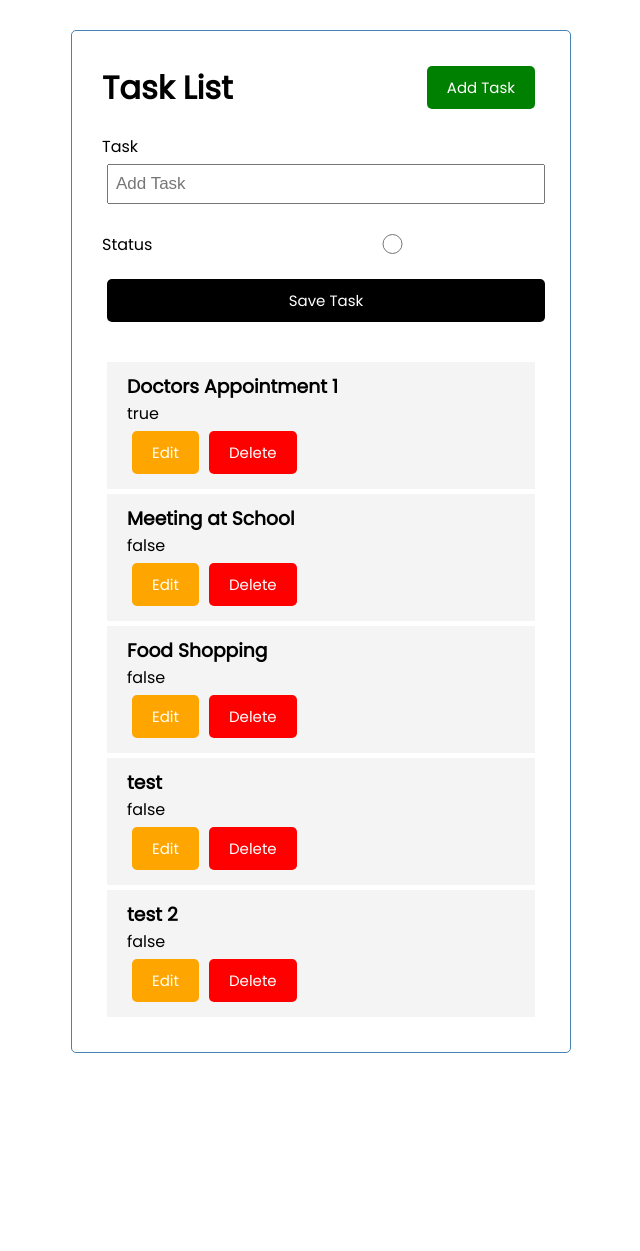
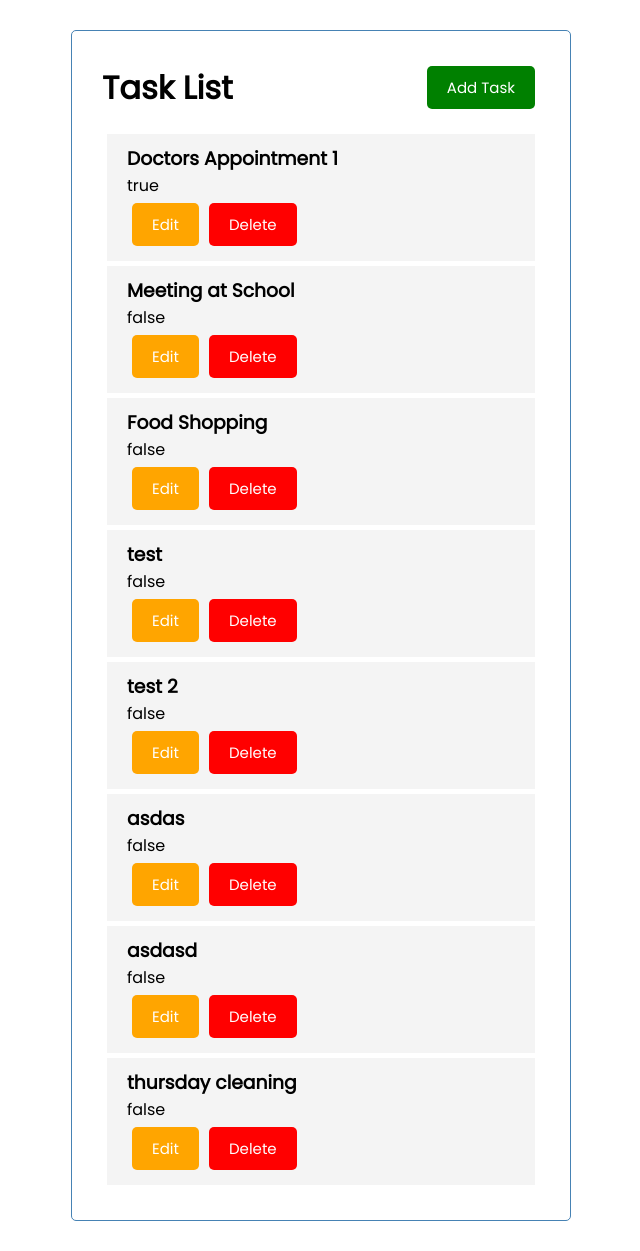
Before and after one commit to valeriyaterziyska/angular-task, an Angular app in the folder task-list/: page / in a window 1280 px wide. Shown: the whole page, without its empty margins (319-959 px from the left). Before the commit the page ends 1083 px from the top, so only its background shows below. Built offline with nearby package versions, Linux system fonts and the light colour scheme; data requests are answered from the project's data file.

Commit message:
Add buttton functionality

```diff
--- a/task-list/db.json
+++ b/task-list/db.json
@@ -24,6 +24,21 @@
       "id": "7292",
       "title": "test 2",
       "completed": "false"
+    },
+    {
+      "id": "a63f",
+      "title": "asdas",
+      "completed": false
+    },
+    {
+      "id": "4dca",
+      "title": "asdasd",
+      "completed": "false"
+    },
+    {
+      "id": "b1ff",
+      "title": "thursday cleaning",
+      "completed": "false"
     }
   ]
 }
--- a/task-list/src/app/components/add-task/add-task.component.html
+++ b/task-list/src/app/components/add-task/add-task.component.html
@@ -1,4 +1,4 @@
-<form class="add-form" (ngSubmit)="onSubmit()">
+<form *ngIf="showAddTask" class="add-form" (ngSubmit)="onSubmit()">
   <div class="form-control">
     <label for="title">Task</label>
     <input
--- a/task-list/src/app/components/add-task/add-task.component.ts
+++ b/task-list/src/app/components/add-task/add-task.component.ts
@@ -1,5 +1,7 @@
 import { Component, OnInit, Output, EventEmitter } from '@angular/core';
 import { Task } from '../../Task';
+import { UiService } from '../../services/ui.service';
+import { Subscription } from 'rxjs';
 
 @Component({
   selector: 'app-add-task',
@@ -11,16 +13,21 @@
 
   title: string;
   completed: boolean = false;
+  showAddTask?: boolean;
+  subscription: Subscription;
 
-  constructor() {
+  constructor(private uiService: UiService) {
     this.title = '';
     this.completed = false;
+    this.subscription = this.uiService
+      .onToggle()
+      .subscribe((value) => (this.showAddTask = value));
   }
 
   ngOnInit(): void {}
 
   onSubmit() {
-    if(!this.title) {
+    if (!this.title) {
       alert('Please add task');
       return;
     }
@@ -28,7 +35,7 @@
     const newTask = {
       title: this.title,
       completed: this.completed,
-    }
+    };
 
     this.onAddTask.emit(newTask);
 
--- a/task-list/src/app/components/header/header.component.html
+++ b/task-list/src/app/components/header/header.component.html
@@ -1,4 +1,8 @@
 <header>
-    <h1>{{title}}</h1>
-    <app-button color="green" text="Add Task" (btnClick)="addTask()"></app-button>
+  <h1>{{ title }}</h1>
+  <app-button
+    color="{{ showAddTask ? 'red' : 'green' }}"
+    text="{{ showAddTask ? 'Close' : 'Add Task' }}"
+    (btnClick)="addTask()"
+  ></app-button>
 </header>
--- a/task-list/src/app/components/header/header.component.ts
+++ b/task-list/src/app/components/header/header.component.ts
@@ -1,4 +1,6 @@
 import { Component } from '@angular/core';
+import { UiService } from '../../services/ui.service';
+import { Subscription } from 'rxjs';
 
 @Component({
   selector: 'app-header',
@@ -7,8 +9,16 @@
 })
 export class HeaderComponent {
   title: string = 'Task List';
+  showAddTask: boolean = false;
+  subscription: Subscription;
+
+  constructor(private uiService: UiService) {
+    this.subscription = this.uiService
+      .onToggle()
+      .subscribe((value) => (this.showAddTask = value));
+  }
 
   addTask() {
-    console.log('add task');
+    this.uiService.toggleAddTask();
   }
 }
--- /dev/null
+++ b/task-list/src/app/services/ui.service.ts
@@ -0,0 +1,21 @@
+import { Injectable } from '@angular/core';
+import {Observable, Subject} from 'rxjs';
+
+@Injectable({
+  providedIn: 'root'
+})
+export class UiService {
+  private showAddTask: boolean = false;
+  private subject = new Subject<any>();
+
+  constructor() { }
+
+  toggleAddTask(): void {
+    this.showAddTask = !this.showAddTask;
+    this.subject.next(this.showAddTask);
+  }
+
+  onToggle(): Observable<any> {
+    return this.subject.asObservable();
+  }
+}
```
Also changed, not shown: 1 other file (tests, documents, lock files or other folders).
